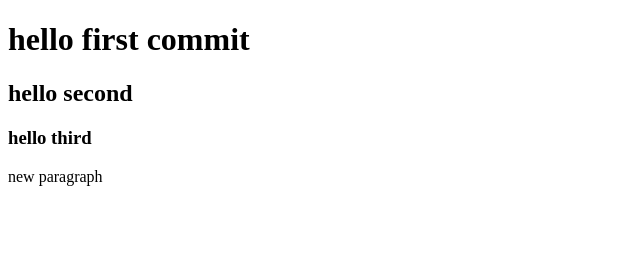
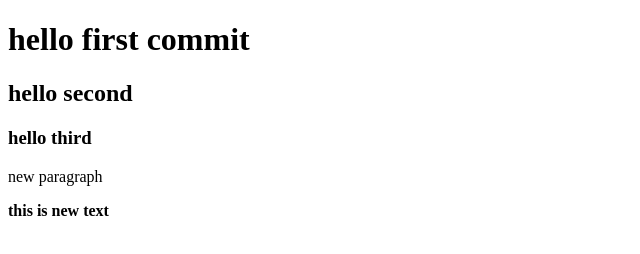
Before and after one commit to Ventura92/git-commands, a plain HTML site: page index.html in a window 1280 px wide. Shown: the whole page, without its empty margins (0-640 px from the left). Drawn offline with Linux system fonts and the light colour scheme.

Commit message:
b tag was added

```diff
--- a/index.html
+++ b/index.html
@@ -10,5 +10,6 @@
   <h2>hello second</h2>
   <h3>hello third</h3>
   <p>new paragraph</p>
+  <b>this is new text</b>
 </body>
 </html>
```
